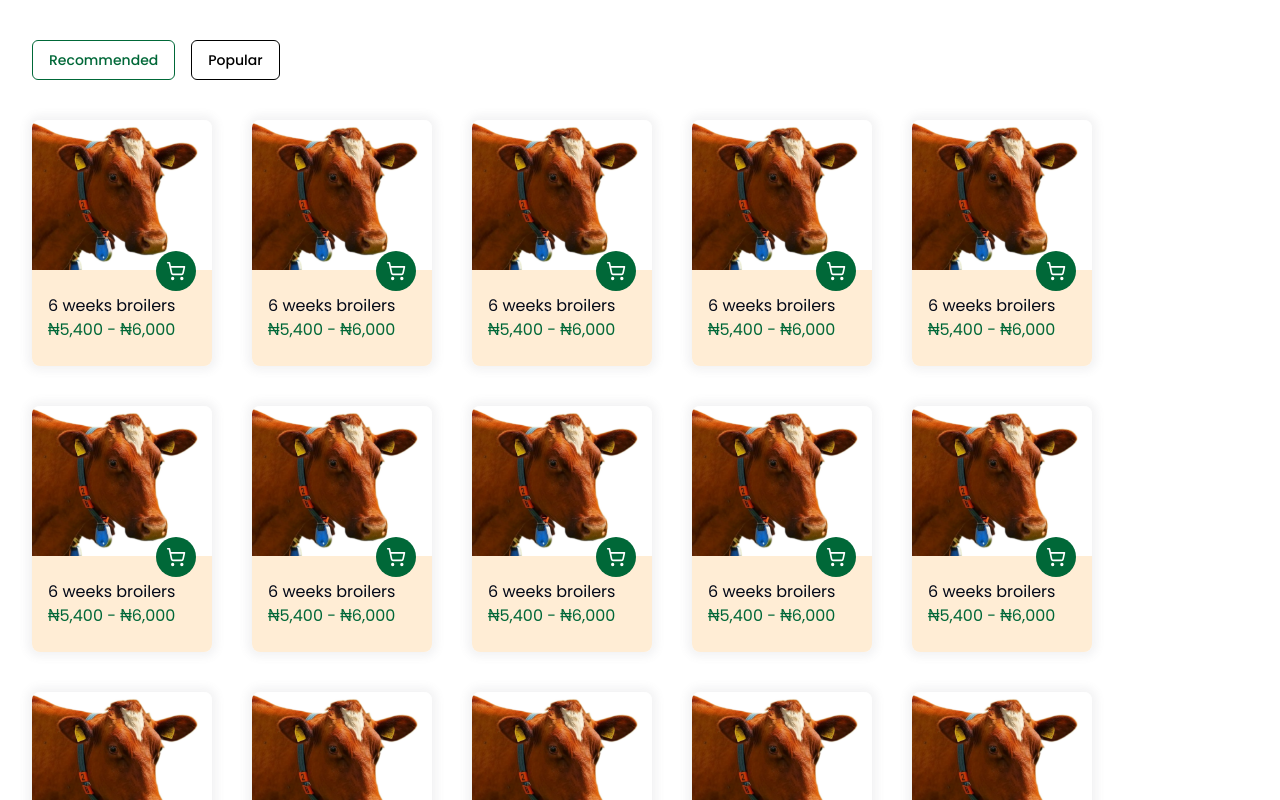
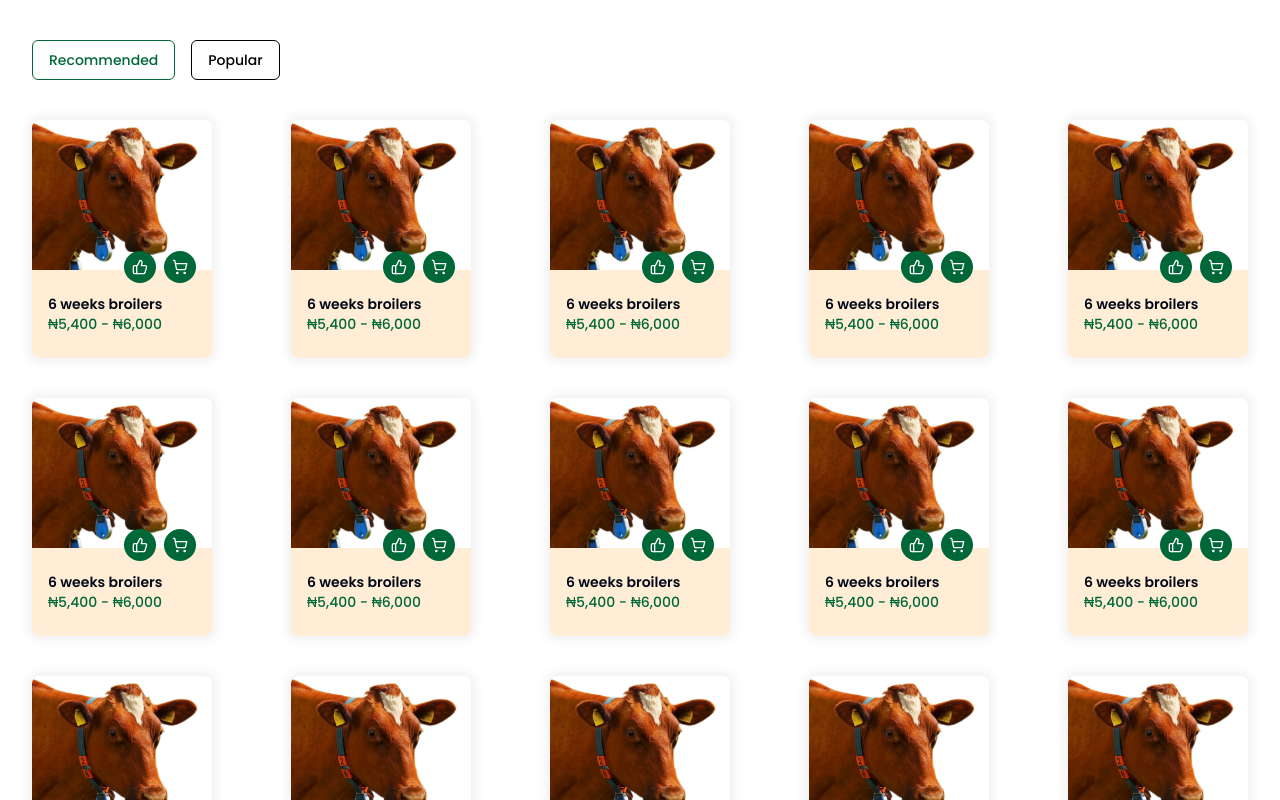
Before and after one commit to livestocx-ng/livestocx-marketplace, a Next.js app: page / in a window 1280 px wide. Shown: the part 800-1600 px from the top of the page. Built offline with nearby package versions, Linux system fonts and the light colour scheme; no server answers.

Commit message:
updated products UI setup

```diff
--- a/src/app/(pages)/(public)/(routes)/components/home-products.tsx
+++ b/src/app/(pages)/(public)/(routes)/components/home-products.tsx
@@ -53,7 +53,7 @@ const HomeProducts = () => {
 			</div>
 
 			{/* <div className='flex justify-between items-center flex-wrap gap-6 mt-10'> */}
-			<div className='flex flex-wrap items-center w-full justify-aroun gap-y-10 gap-x-2 sm:gap-x-5 md:gap-x-10 mt-10'>
+			<div className='flex flex-wrap items-center w-full justify-between gap-y-10 gap-x-2 sm:gap-x-5 md:gap-x-10 mt-10'>
 				{[
 					1, 2, 3, 4, 5, 5, 6, 7, 8, 9, 10, 1, 2, 3, 4, 5, 5, 6, 7, 8,
 					9, 10,
--- a/src/app/(pages)/(public)/(routes)/marketplace/components/marketplace-products.tsx
+++ b/src/app/(pages)/(public)/(routes)/marketplace/components/marketplace-products.tsx
@@ -27,7 +27,7 @@ const TabItems: Tab[] = [
 const MarketplaceProducts = () => {
 	return (
 		<div className='flex flex-col w-full bg-white px-4 md:px-8'>
-			<div className='flex flex-wrap items-center w-full justify-around gap-y-10 mt-10'>
+			<div className='flex flex-wrap items-center w-full justify-between gap-y-10 gap-x-2 sm:gap-x-5 md:gap-x-10 mt-10'>
 				{[
 					1, 2, 3, 4, 5, 5, 6, 7, 8, 9, 10, 1, 2, 3, 4, 5, 5, 6, 7, 8,
 					9, 10,
--- a/src/app/(pages)/(public)/(routes)/sellers/[seller]/components/seller-info-products.tsx
+++ b/src/app/(pages)/(public)/(routes)/sellers/[seller]/components/seller-info-products.tsx
@@ -27,7 +27,7 @@ const TabItems: Tab[] = [
 const SellerInfoProducts = () => {
 	return (
 		<div className='flex flex-col w-full bg-white '>
-			<div className='flex flex-wrap items-center w-full justify-around gap-y-10  mt-10'>
+			<div className='flex flex-wrap items-center w-full justify-between gap-y-10 gap-x-2 sm:gap-x-5 md:gap-x-10 mt-10'>
 				{[
 					1, 2, 3, 4, 5, 5, 6, 7, 8, 9, 10, 1, 2, 3, 4, 5, 5, 6, 7, 8,
 					9, 10,
--- a/src/components/cards/product-card.tsx
+++ b/src/components/cards/product-card.tsx
@@ -1,7 +1,7 @@
 'use client';
 
 import Image from 'next/image';
-import {ShoppingCartIcon} from 'lucide-react';
+import {ShoppingCartIcon, ThumbsUp} from 'lucide-react';
 import {useRouter} from 'next/navigation';
 
 const ProductCard = () => {
@@ -12,7 +12,7 @@ const ProductCard = () => {
 			onClick={() => {
 				router.push('/U9IKL9101');
 			}}
-			className='w-[180px] sm:w-[180px] flex flex-col justify-between relative cursor-pointer shadow__1 rounded-lg'
+			className='w-[160px] sm:w-[180px] flex flex-col justify-between relative cursor-pointer shadow__1 rounded-lg'
 		>
 			<div className='h-[150px] sm:h-[150px] relative rounded-t-lg'>
 				<Image
@@ -24,14 +24,17 @@ const ProductCard = () => {
 			</div>
 
 			<div className='flex flex-col justify-end bg-orange-100 px-4 py-6 rounded-b-lg'>
-				<div className='text-sm sm:text-base'>6 weeks broilers</div>
-				<div className='text-sm sm:text-base text-main'>
+				<div className='text-xs sm:text-sm font-semibold'>6 weeks broilers</div>
+				<div className='text-xs sm:text-sm text-main font-medium'>
 					&#8358;5,400 - &#8358;6,000
 				</div>
 			</div>
 
-			<div className='absolute right-4 bottom-[75px] flex items-center justify-center h-10 w-10 bg-main rounded-full'>
-				<ShoppingCartIcon className='h-5 w-5 text-white' />
+			<div className='absolute right-14 bottom-[75px] flex items-center justify-center h-8 w-8 bg-main rounded-full'>
+				<ThumbsUp className='h-4 w-4 text-white' />
+			</div>
+			<div className='absolute right-4 bottom-[75px] flex items-center justify-center h-8 w-8 bg-main rounded-full'>
+				<ShoppingCartIcon className='h-4 w-4 text-white' />
 			</div>
 		</div>
 	);
--- a/tailwind.config.ts
+++ b/tailwind.config.ts
@@ -12,7 +12,7 @@ module.exports = {
       center: true,
       padding: "2rem",
       screens: {
-        'xs': '400px',
+        'xs': '380px',
         "2xl": "1400px",
       },
     },
```
